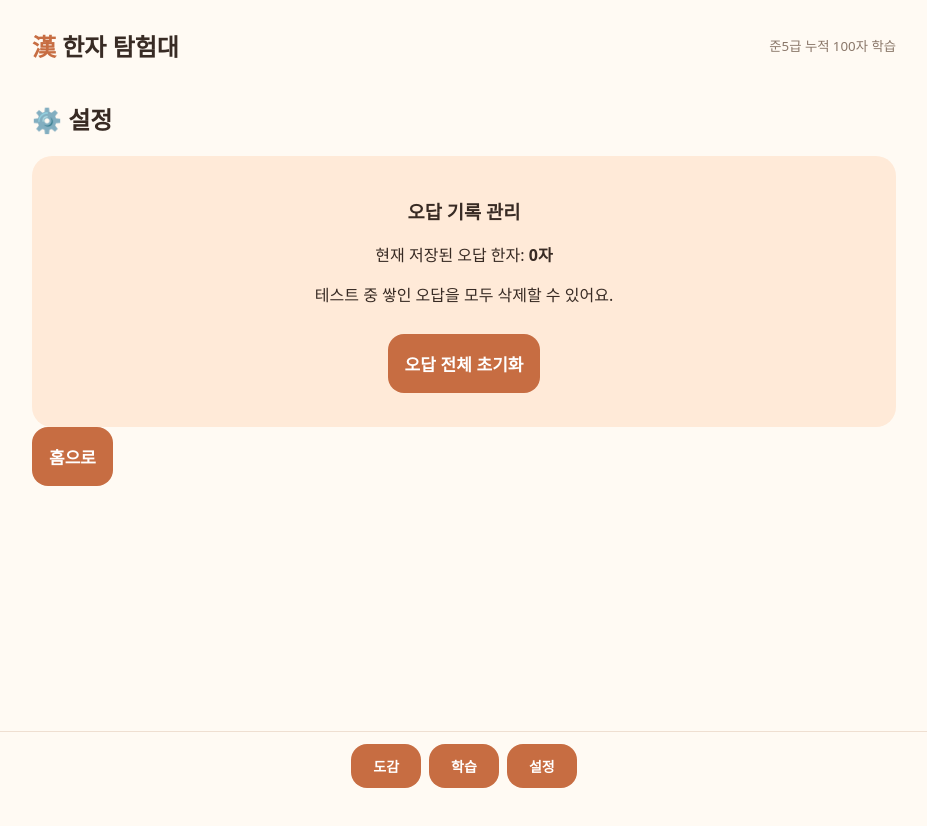
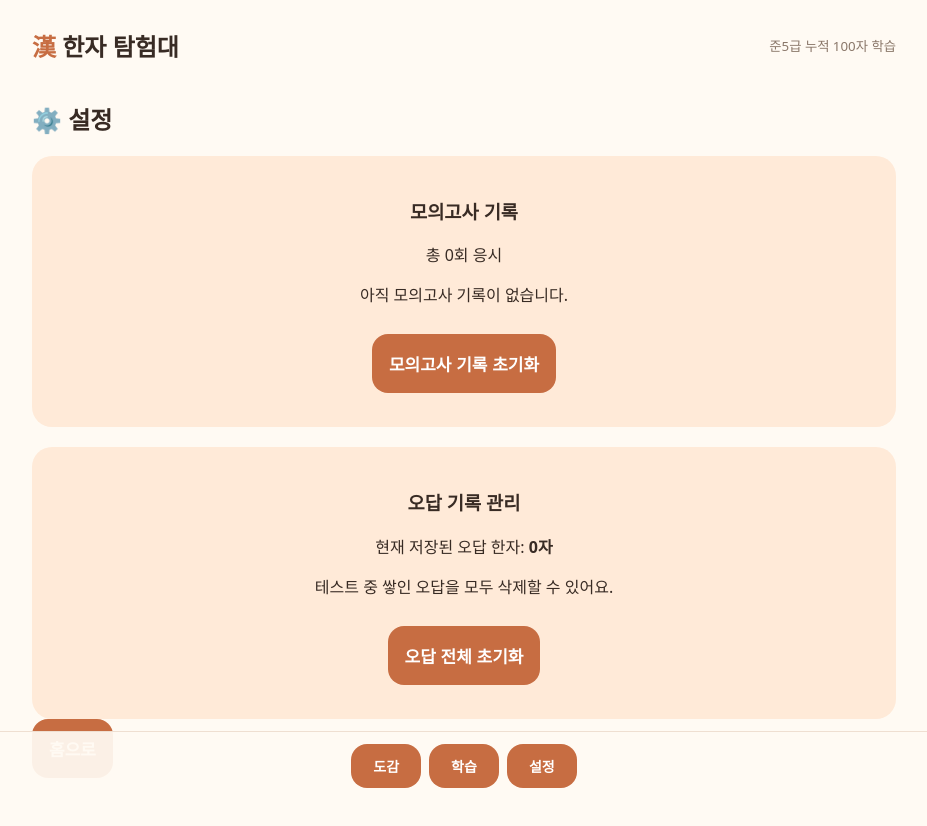
Before and after one commit to pluris/hanzi-prac, a Next.js app: page / in a window 1280 px wide. Both pictures are taken after a click on the button "설정". Shown: the top 826 px of the page, without its empty margins (176-1103 px from the left). Before the commit the page ends 800 px from the top, so only its background shows below. Built offline with nearby package versions, Linux system fonts and the light colour scheme.

Commit message:
Save mock exam history and add reset control

```diff
--- a/app/page.js
+++ b/app/page.js
@@ -15,21 +15,21 @@ const meanings = {
 const data=groups.flatMap(([grade,s])=>s.split(' ').map(h=>({h,grade,meaning:meanings[h]||'뜻 확인 필요'})));
 function shuffle(a){return [...a].sort(()=>Math.random()-.5)}
 export default function Home(){
- const [tab,setTab]=useState('home'),[confirmReset,setConfirmReset]=useState(false),[grade,setGrade]=useState('전체'),[idx,setIdx]=useState(0),[quiz,setQuiz]=useState([]),[qi,setQi]=useState(0),[score,setScore]=useState(0),[wrong,setWrong]=useState([]),[done,setDone]=useState(0),[answer,setAnswer]=useState(null),[isExam,setIsExam]=useState(false),[responses,setResponses]=useState([]);
- useEffect(()=>{try{setWrong(JSON.parse(localStorage.getItem('hq-wrong')||'[]'));setDone(+localStorage.getItem('hq-done')||0)}catch{}},[]);
+ const [tab,setTab]=useState('home'),[confirmReset,setConfirmReset]=useState(false),[grade,setGrade]=useState('전체'),[idx,setIdx]=useState(0),[quiz,setQuiz]=useState([]),[qi,setQi]=useState(0),[score,setScore]=useState(0),[wrong,setWrong]=useState([]),[done,setDone]=useState(0),[answer,setAnswer]=useState(null),[isExam,setIsExam]=useState(false),[responses,setResponses]=useState([]),[examHistory,setExamHistory]=useState([]),[confirmExamReset,setConfirmExamReset]=useState(false);
+ useEffect(()=>{try{setWrong(JSON.parse(localStorage.getItem('hq-wrong')||'[]'));setDone(+localStorage.getItem('hq-done')||0);setExamHistory(JSON.parse(localStorage.getItem('hq-exams')||'[]'))}catch{}},[]);
  const saveWrong=(v)=>{setWrong(v);localStorage.setItem('hq-wrong',JSON.stringify(v))};
  const list=useMemo(()=>grade==='전체'?data:data.filter(x=>x.grade===grade),[grade]);
  const start=(n=10,source=data,exam=false)=>{setQuiz(shuffle(source).slice(0,n));setQi(0);setScore(0);setAnswer(null);setResponses([]);setIsExam(exam);setTab('quiz')};
  const current=quiz[qi];
  const choose=(m)=>{setAnswer(m);if(isExam){setResponses(r=>{const next=[...r];next[qi]=m;return next});}};
- const next=()=>{if(answer===null)return;if(!isExam){if(answer===current.meaning)setScore(s=>s+1);else if(!wrong.includes(current.h))saveWrong([...wrong,current.h]);}if(qi+1>=quiz.length){if(isExam){const finalResponses=responses.map((v,i)=>i===qi?answer:v);const finalScore=quiz.reduce((n,q,i)=>n+(finalResponses[i]===q.meaning?1:0),0);setScore(finalScore);const missed=quiz.filter((q,i)=>finalResponses[i]!==q.meaning).map(q=>q.h);if(missed.length)saveWrong([...new Set([...wrong,...missed])]);}setDone(d=>{localStorage.setItem('hq-done',String(d+1));return d+1});setTab('result')}else{setQi(q=>q+1);setAnswer(null)}};
+ const next=()=>{if(answer===null)return;if(!isExam){if(answer===current.meaning)setScore(s=>s+1);else if(!wrong.includes(current.h))saveWrong([...wrong,current.h]);}if(qi+1>=quiz.length){if(isExam){const finalResponses=responses.map((v,i)=>i===qi?answer:v);const finalScore=quiz.reduce((n,q,i)=>n+(finalResponses[i]===q.meaning?1:0),0);setScore(finalScore);const record={id:Date.now(),date:new Date().toISOString(),score:finalScore,total:quiz.length,passed:finalScore>=35,questions:quiz.map((q,i)=>({h:q.h,meaning:q.meaning,answer:finalResponses[i]||null}))};setExamHistory(h=>{const updated=[record,...h];localStorage.setItem('hq-exams',JSON.stringify(updated));return updated});const missed=quiz.filter((q,i)=>finalResponses[i]!==q.meaning).map(q=>q.h);if(missed.length)saveWrong([...new Set([...wrong,...missed])]);}setDone(d=>{localStorage.setItem('hq-done',String(d+1));return d+1});setTab('result')}else{setQi(q=>q+1);setAnswer(null)}};
  const opts=useMemo(()=>current?shuffle([current.meaning,...shuffle(data.filter(x=>x.h!==current.h)).slice(0,3).map(x=>x.meaning)]):[],[current]);
  return <main>
  <header><div className="brand">漢 <span>한자 탐험대</span></div><small>준5급 누적 100자 학습</small></header>
  {tab==='home'&&<><section className="hero"><div className="mascot">🐯</div><div><h1>오늘도 한자 탐험!</h1><p>재미있게 배우고 별을 모아봐요.</p></div></section>
  <div className="stats"><div><b>{done}</b><small>완료한 학습</small></div><div><b>{wrong.length}</b><small>오답 한자</small></div><div><b>{data.length}</b><small>전체 한자</small></div></div>
  <div className="tiles"><button onClick={()=>{setIdx(0);setTab('daily')}}>🌱 오늘의 한자<small>5자씩 차근차근</small></button><button onClick={()=>setTab('dictionary')}>📚 한자 도감<small>급수별 100자 보기</small></button><button onClick={()=>start(10)}>✏️ 연습 퀴즈<small>10문항 도전</small></button><button onClick={()=>start(50,data,true)}>🏆 실전 모의고사<small>50문항 · 70점 합격</small></button><button onClick={()=>start(Math.min(50,wrong.length),data.filter(x=>wrong.includes(x.h)))} disabled={!wrong.length}>📝 오답 다시 풀기<small>{wrong.length}자 저장됨</small></button><button onClick={()=>{setConfirmReset(false);setTab('settings')}}>⚙️ 설정<small>오답 기록 관리</small></button></div></>}
- {tab==='settings'&&<><h2>⚙️ 설정</h2><section className="result"><h3>오답 기록 관리</h3><p>현재 저장된 오답 한자: <strong>{wrong.length}자</strong></p><p>테스트 중 쌓인 오답을 모두 삭제할 수 있어요.</p>{!confirmReset?<button onClick={()=>setConfirmReset(true)} disabled={!wrong.length}>오답 전체 초기화</button>:<><p>정말 오답 기록을 모두 삭제할까요? 삭제한 기록은 복구할 수 없어요.</p><button onClick={()=>{saveWrong([]);setConfirmReset(false)}}>네, 모두 초기화</button><button onClick={()=>setConfirmReset(false)}>취소</button></>}</section><button onClick={()=>setTab('home')}>홈으로</button></>}
+ {tab==='settings'&&<><h2>⚙️ 설정</h2><section className="result"><h3>모의고사 기록</h3><p>총 {examHistory.length}회 응시</p>{examHistory.length===0?<p>아직 모의고사 기록이 없습니다.</p>:<div className="review">{examHistory.map((r)=><div className="reviewrow" key={r.id}><strong>{new Date(r.date).toLocaleString('ko-KR')}</strong><span>{r.score} / {r.total}점수 ({Math.round(r.score/r.total*100)}%)</span><b>{r.passed?'합격':'불합격'}</b><details><summary>문제별 결과 보기</summary>{r.questions.map((q,i)=><p key={i}>{i+1}. {q.h} · 내 답: {q.answer||'미응답'} · 정답: {q.meaning}</p>)}</details></div>)}</div>}{!confirmExamReset?<button onClick={()=>setConfirmExamReset(true)} disabled={!examHistory.length}>모의고사 기록 초기화</button>:<><p>모든 모의고사 기록을 삭제할까요? 복구할 수 없어요.</p><button onClick={()=>{setExamHistory([]);localStorage.removeItem('hq-exams');setConfirmExamReset(false)}}>모의고사 기록 모두 삭제</button><button onClick={()=>setConfirmExamReset(false)}>취소</button></>}</section><section className="result"><h3>오답 기록 관리</h3><p>현재 저장된 오답 한자: <strong>{wrong.length}자</strong></p><p>테스트 중 쌓인 오답을 모두 삭제할 수 있어요.</p>{!confirmReset?<button onClick={()=>setConfirmReset(true)} disabled={!wrong.length}>오답 전체 초기화</button>:<><p>정말 오답 기록을 모두 삭제할까요? 삭제한 기록은 복구할 수 없어요.</p><button onClick={()=>{saveWrong([]);setConfirmReset(false)}}>네, 모두 초기화</button><button onClick={()=>setConfirmReset(false)}>취소</button></>}</section><button onClick={()=>setTab('home')}>홈으로</button></>}
  {tab==='dictionary'&&<><h2>📚 한자 도감</h2><select value={grade} onChange={e=>setGrade(e.target.value)}>{['전체',...groups.map(g=>g[0])].map(x=><option>{x}</option>)}</select><div className="grid">{list.map(x=><article><strong>{x.h}</strong><b>{x.meaning}</b><small>{x.grade}</small></article>)}</div></>}
  {tab==='daily'&&<><h2>🌱 오늘의 한자</h2><p>하루에 다섯 글자씩 익혀요. ({idx+1} / 5)</p><article className="study"><strong>{data[idx].h}</strong><h2>{data[idx].meaning}</h2><small>{data[idx].grade}</small></article><div className="actions">{idx>0&&<button onClick={()=>setIdx(i=>Math.max(0,i-1))}>이전</button>}{idx<4?<button onClick={()=>setIdx(i=>Math.min(4,i+1))}>다음 한자</button>:<button onClick={()=>{setIdx(0);setTab('home')}}>오늘 학습 마치기</button>}</div></>}
  {tab==='quiz'&&current&&<><div className="quiztop"><span>{qi+1} / {quiz.length}</span><span>{isExam?"모의고사 진행 중":"정답 "+score}</span></div><div className="progress"><i style={{width:`${(qi/quiz.length)*100}%`}}/></div><section className="question"><small>이 한자의 훈음은?</small><strong>{current.h}</strong></section><div className={`answers ${answer!==null?'answered':''}`}>{opts.map(o=><button key={o} className={isExam?(answer===o?'selected':''):(answer!==null&&o===current.meaning?'correct':answer===o?'wrong':'')} onClick={()=>choose(o)}>{o}</button>)}</div><div className="quiz-actions"><button className="next-question" onClick={next} disabled={answer===null}>{qi+1===quiz.length?(isExam?'시험 제출':'결과 보기'):'다음 문제'}</button></div></>}
```
